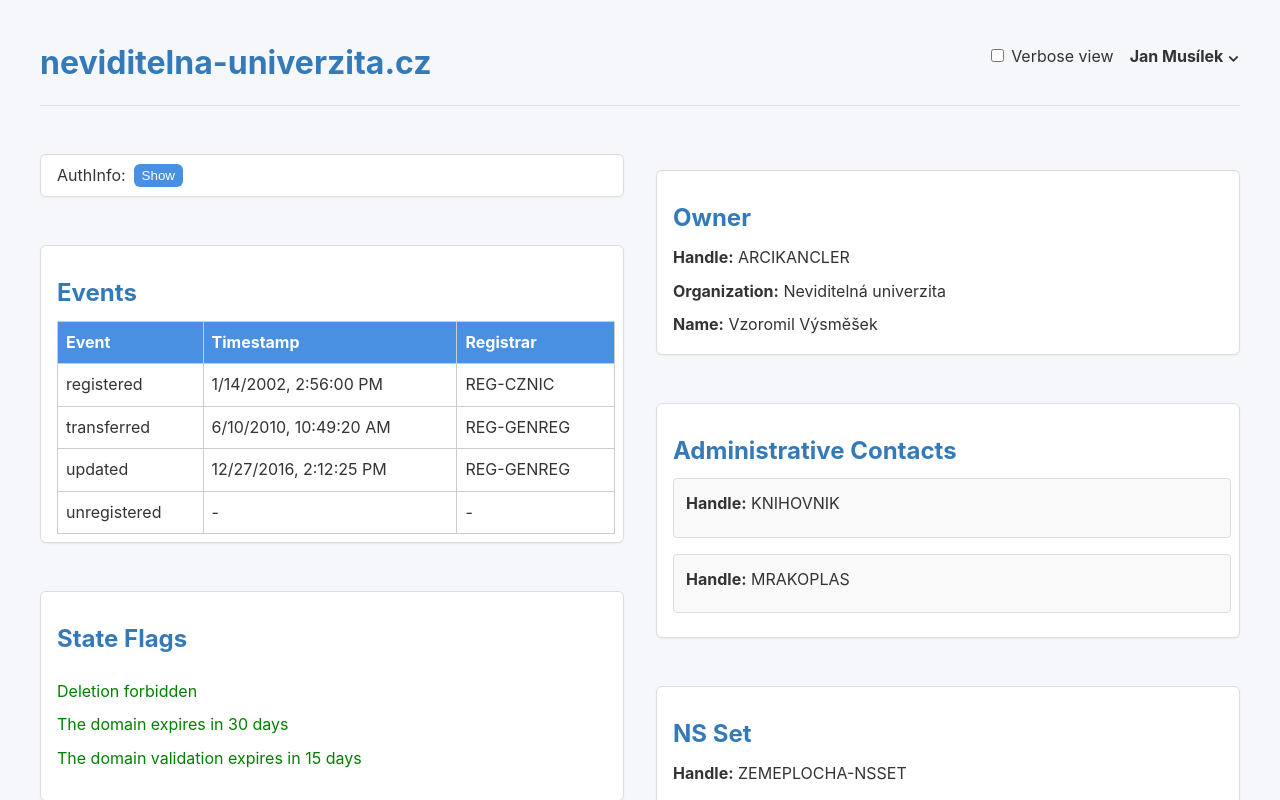
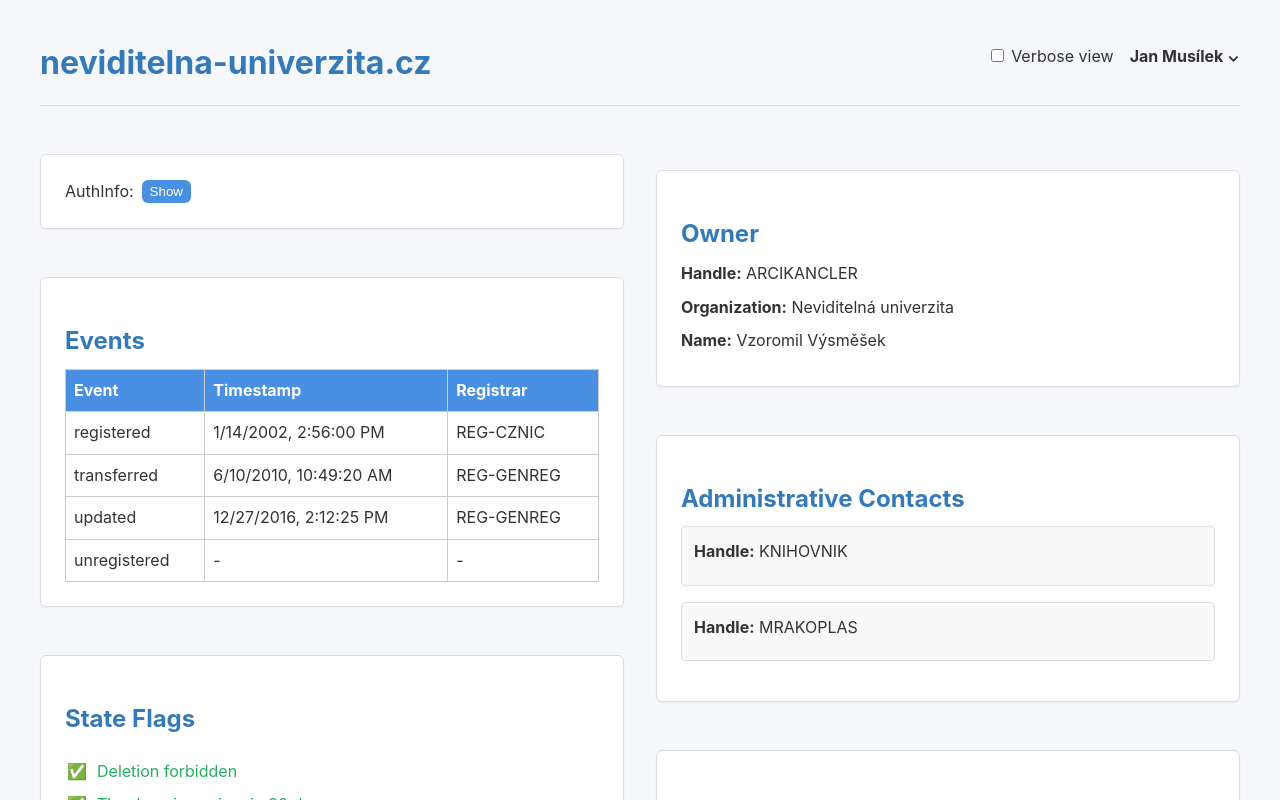
Before and after one commit to lukaskourilcz/secret-uni, a Vue app: page / in a window 1280 px wide. Shown: the top 800 px of the page. Built offline with nearby package versions, Linux system fonts and the light colour scheme.

Commit message:
icons and card padding

```diff
--- a/src/App.vue
+++ b/src/App.vue
@@ -80,9 +80,7 @@ onMounted(async () => {
   background: var(--color-surface);
   border: 1px solid var(--color-border);
   border-radius: var(--radius);
-  padding: var(--spacing-sm);
-  padding-left: 1rem;
+  padding: var(--card-padding);
   box-shadow: 0 1px 2px rgba(0, 0, 0, 0.05);
 }
-
 </style>
--- a/src/assets/theme.css
+++ b/src/assets/theme.css
@@ -17,6 +17,9 @@
   --spacing-lg: 2rem;
 
   --radius: 6px;
+
+  --card-padding: 1.5rem;
+
 }
 
 body {
--- a/src/components/StateFlags.vue
+++ b/src/components/StateFlags.vue
@@ -1,20 +1,3 @@
-<script setup>
-import { computed } from "vue";
-
-const props = defineProps({
-  flags: { type: Array, required: true },
-  verbose: { type: Boolean, required: true },
-});
-
-const filteredFlags = computed(() => {
-  if (props.verbose) {
-    return props.flags;
-  } else {
-    return props.flags.filter((flag) => flag.active);
-  }
-});
-</script>
-
 <template>
   <div class="flags card">
     <h2>State Flags</h2>
@@ -24,11 +7,32 @@ const filteredFlags = computed(() => {
         :key="flag.name"
         :class="{ active: flag.active, inactive: !flag.active }"
       >
+        <span class="icon">
+          <span v-if="flag.active">✅</span>
+          <span v-else>❌</span>
+        </span>
         <span>{{ flag.description }}</span>
       </li>
     </ul>
   </div>
 </template>
+
+<script setup>
+import { computed } from 'vue'
+
+const props = defineProps({
+  flags: { type: Array, required: true },
+  verbose: { type: Boolean, required: true }
+})
+
+const filteredFlags = computed(() => {
+  if (props.verbose) {
+    return props.flags
+  } else {
+    return props.flags.filter(flag => flag.active)
+  }
+})
+</script>
 
 <style scoped>
 .flags {
@@ -39,12 +43,19 @@ ul {
   padding: 0;
 }
 li {
+  display: flex;
+  align-items: center;
+  gap: 0.5rem;
   padding: 0.25rem 0;
 }
 .active {
-  color: green;
+  color: var(--color-success);
 }
 .inactive {
-  color: red;
+  color: var(--color-danger);
+}
+.icon {
+  width: 1.5rem;
+  text-align: center;
 }
 </style>
```
Also changed, not shown: 1 other file (tests, documents, lock files or other folders).
